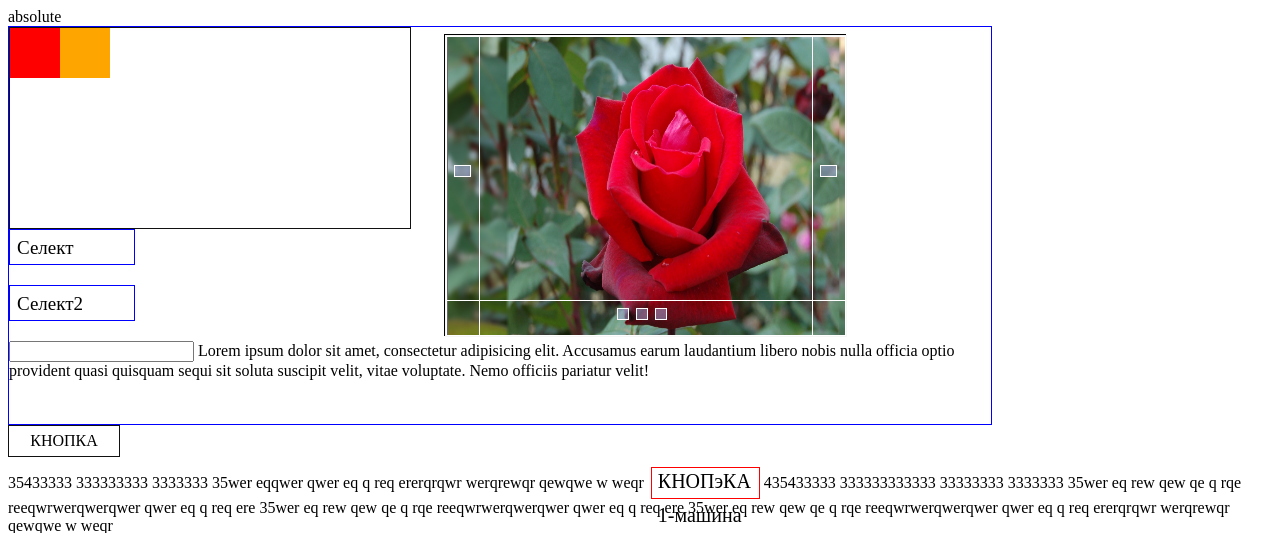
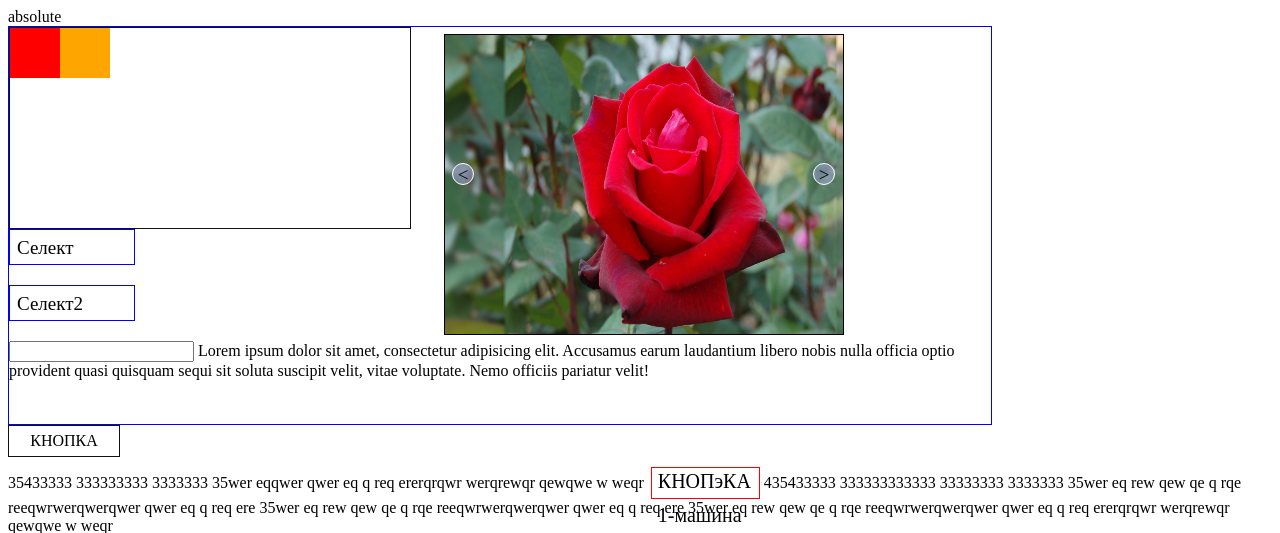
Before and after one commit to kipishio/NevedomayaHuynya, a Django app: page /test/ in a window 1280 px wide. Shown: the top 533 px of the page. Run offline with Django 3.2, Linux system fonts and the light colour scheme; parts of the project's set-up code (start-up, migrations or seed data) failed here and were passed over.

Commit message:
поменял малость стиль

```diff
--- a/KatalogCvetov/static/katalogcvetov/css/test.css
+++ b/KatalogCvetov/static/katalogcvetov/css/test.css
@@ -391,20 +391,19 @@ color:#fff !important;
 }
 
 .slider{
-    /*bottom: 1px solid red;*/
-    width: 400px;
-    height: 300px;
+    width: 398px;
+    height: 299px;
     border: 1px solid #000;
-    float: left;
     background-color: #666;
     position: absolute;
     top: 34px;
     left: 444px;
+    overflow: hidden;
 }
 
 .slider .left{
     height: 100%;
-    border: 1px #FFF solid;
+    /* border: 1px #FFF solid; */
     width: 32px;
     position: absolute;
     top: 0;
@@ -418,23 +417,25 @@ color:#fff !important;
     left: 33px;
     width: 332px;
     height: 263px;
-    border: 1px solid #fff;
+    /* border: 1px solid #fff; */
 }
 
 .slider .right{
  position: absolute;
 
-    border: 1px solid #fff;
+
+ /* border: 1px solid #fff; */
     height: 100%;
     width: 32px;
     top: 0;
-    right: 0;
+
+ right: 0;
 }
 
 .slider .bottom{
     position: absolute;
 
-    border: 1px solid #fff;
+    /* border: 1px solid #fff; */
     bottom: 0px;
     width: 100%;
     height: 34px;
@@ -442,13 +443,11 @@ color:#fff !important;
 }
 
 .slider .ramka{
-    border: 1px solid #f6f6f6;
+    /* border: 1px solid #f6f6f6; */
     height: 100%;
     width: 100%;
     margin: 0 0 0 0;
     position: absolute;
-    overflow: hidden;
-    float: left;
 }
 .slider .bottom .bt_knopka{
 	position:relative;
@@ -472,32 +471,42 @@ color:#fff !important;
 
     width: 398px;
     position: absolute;
-    top: 0;
+    top: 0px;
     right: 0;
     display: block;
+    margin: 0 0 0 0;
 }
 
 .left .le_knopka{
     position: absolute;
 
     border: 1px solid #fff;
+    border-radius: 15px 15px 15px 15px;
     top: 128px;
     left: 7px;
-    width: 15px;
-    height: 10px;
+    width: 20px;
+    height: 20px;
     background-color: rgba(165, 172, 223, 0.5);
     cursor: pointer;
+    text-align: center;      font-size: 19px;
 }
 .left .le_knopka:hover{
  background-color: rgba(165, 172, 223, 1)
 }
 
 .right .ri_knopka{
-    position: absolute;      border: 1px solid #fff;      top: 128px;
-    right: 8px;      width: 15px;      height: 10px;
+    position: absolute;
+    border: 1px solid #fff;
+    border-radius: 15px 15px 15px 15px;
+    top: 128px;
+    right: 8px;
+    width: 20px;
+    height: 20px;
     background-color: rgba(165, 172, 223, 0.5);
 
     cursor: pointer;
+    text-align: center;
+    font-size: 19px;
 }
 .right .ri_knopka:hover{
  background-color: rgba(165, 172, 223, 1);
--- a/KatalogCvetov/static/katalogcvetov/js/test.js
+++ b/KatalogCvetov/static/katalogcvetov/js/test.js
@@ -72,7 +72,9 @@ $(document).ready(function(){
     $('.se').eq(4)
     $('.se').eq(4).css({'color':'red'})
 
-
+    //--------------Тестирование----------------------------------------
+    //вывод информации в консоль
+    console.log('Captain’s Log') // выводит “Captain’s Log” в панель консоли
 
     $('.kont').remove()
 
@@ -175,4 +177,22 @@ $(document).ready(function(){
         e.stopPropagation()
     })
 
+    var nomber = 2
+    $('.ri_knopka').on('click' , function(){
+        if (nomber!=0) {
+            $('img').eq(nomber).animate({'margin': '0 399px 0 0'}, 700)
+            nomber = nomber - 1
+            console.log(nomber)
+        }
+        else nomber=nomber+1
+    })
+    $('.le_knopka').on('click' , function(){
+        console.log(nomber )
+        $('img').eq(nomber).animate({'margin': '0 0 0 0'},700)
+        nomber = nomber + 1
+
+    })
+    console.log('Captain’s Log')
+
+
 })
--- a/KatalogCvetov/templates/katalogcvetov/test.html
+++ b/KatalogCvetov/templates/katalogcvetov/test.html
@@ -262,18 +262,18 @@ relative
     <div class="ramka">
         <img src="../../media/slider/1.jpg" height="100" width="100"/>
         <img src="../../media/slider/2.jpg" height="100" width="100"/>
-        <img src="../../media/slider/3.jpg" height="100" width="100"/>
+        <img class="ir" src="../../media/slider/3.jpg" height="100" width="100"/>
         <div class="left">
-            <div class="le_knopka"></div>
+            <div class="le_knopka"><</div>
         </div>
         <div class="cont"></div>
         <div class="right">
-            <div class="ri_knopka"></div>
+            <div class="ri_knopka">></div>
         </div>
         <div class="bottom">
-            <div class="bt_knopka"></div>
-            <div class="bt_knopka"></div>
-            <div class="bt_knopka"></div>
+            <div class="bt_knopka1"></div>
+            <div class="bt_knopka2"></div>
+            <div class="bt_knopka3"></div>
         </div>
     </div>
     <div class="">
```
